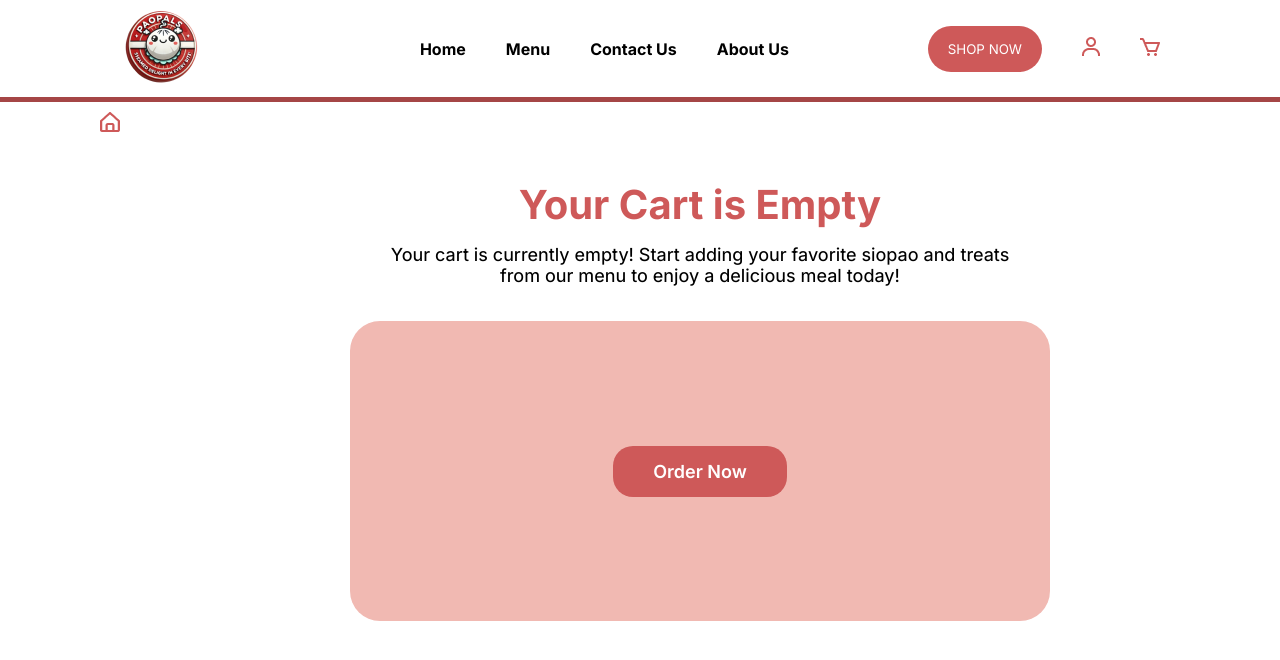
After one commit to DMzRs/CSE7_PaoPals, a PHP site: page /MainPages/cartPage.php in a window 1280 px wide; the page is wider, and only the part inside the window is pictured. The commit adds this page. Shown: the top 660 px of that part. Run offline with PHP 8.4, Linux system fonts and the light colour scheme.

Commit message:
with cart

```diff
--- /dev/null
+++ b/MainPages/cartPage.php
@@ -0,0 +1,81 @@
+<!DOCTYPE html>
+<html lang="en">
+<head>
+<meta charset="UTF-8">
+    <meta name="viewport" content="width=device-width, initial-scale=1.0">
+    <meta charset="UTF-8">
+    <meta name="viewport" content="width=device-width, initial-scale=1.0">
+    <link rel="preconnect" href="https://fonts.googleapis.com">
+    <link rel="preconnect" href="https://fonts.gstatic.com" crossorigin>
+    <link href="https://fonts.googleapis.com/css2?family=Inter:ital,opsz,wght@0,14..32,100..900;1,14..32,100..900&display=swap" rel="stylesheet">
+    <link rel="stylesheet" href="../Styles/cartPage.css?v=<?php echo time(); ?>">
+    <title>PaoPals</title>
+</head>
+<body>
+    <?php include '../Templates/navBar.php'; ?>
+
+    <section class="mainContainer">
+        <!-- Pang if else ni kung naay sulod ang Order Cart
+        <div class="header">
+            <h1>Your Order Cart <img src="../Images/Icon/orderCart_icon.png" alt="order-icon"></h1>
+        </div>
+        <div class="table-header">
+            <div class="name">
+                <h2>Name</h2>
+            </div>
+            <div class="price">
+                <h2>Price</h2>
+            </div>
+            <div class="quantity">
+                <h2>Quantity</h2>
+            </div>
+            <div class="totalPrice">
+                <h2>Total Price</h2>
+            </div>
+        </div>
+        <div class="order-container">
+            <div class="orderName">
+                <h2>Sample Product Name</h2>
+            </div>
+            <div class="orderImg">
+                <img src="../Images/Siopao/sample_1.png" alt="sampleOrder">
+            </div>
+            <div class="orderPrice">
+                <h2>₱90.00</h2>
+            </div>
+            <div class="orderQuantity">
+                    <button class="reduceQuantity"><img src="../Images/Icon/deduct_icon.png" alt="deduct"></button>
+                    <h2>1</h2>
+                    <button class="increaseQuantity"><img src="../Images/Icon/add_icon.png" alt="add"></button>
+            </div>
+            <div class="orderTotalPrice">
+                <h2>₱90.00</h2>
+            </div>
+            <div class="orderDelete">
+                <img src="../Images/Icon/deleteOrder_icon.png" alt="deleteOrder">
+            </div>
+        </div>
+        <div class="total-cost-container">
+            <div class="totalCostTitle">
+                <h2>Total Cost:</h2>
+            </div>
+            <div class="totalCost">
+                <h2>₱90.00</h2>
+            </div>
+        </div>
+        <div class="buttons">
+            <button class="continueOrder"><h2>Continue Order</h2></button>
+            <button class="checkOut"><h2>Checkout</h2></button>
+        </div> -->
+
+        <!-- Kani kung EMPTY -->
+        <div class="titleEmpty">
+            <h1>Your Cart is Empty</h1>
+            <h3>Your cart is currently empty! Start adding your favorite siopao and treats from our menu to enjoy a delicious meal today!</h3>
+        </div>
+        <div class="orderButton-container">
+            <button name="orderNowEmptyCart" onclick="location.href='menuPage.php'">Order Now</button>
+        </div>
+    </section>
+</body>
+</html>
--- /dev/null
+++ b/Styles/cartPage.css
@@ -0,0 +1,261 @@
+*{
+    margin: 0;
+    padding: 0;
+    font-family: Inter;
+}
+
+.mainContainer{
+    margin: 0 auto;
+    margin-top: 180px;
+    width: 100%;
+    width: 1400px;
+    display: flex;
+    flex-direction: column;
+    align-items: center;
+    justify-content: center;
+}
+
+.header{
+    align-self: flex-start;
+
+}
+
+.header h1{
+    color: #CE5959;
+    font-size: 30px;
+}
+
+.header img{
+    width: 40px;
+    height: 35px;
+}
+
+.table-header{
+    border-top: 1px solid black;
+    border-bottom: 1px solid black;
+    width: 100%;
+    width: 1300px;
+    margin: 0 auto;
+    display: flex;
+    flex-direction: row;
+    align-items: center;
+    justify-content: space-between;
+    margin-top: 20px;
+}
+
+.table-header h2{
+    color: #CE5959;
+    padding: 10px 10px;
+    font-size: 20px;
+}
+
+.price{
+    margin-left: 390px;
+}
+
+.quantity{
+    margin-left: 100px;
+}
+
+.totalPrice{
+    margin-right: 150px;
+}
+
+.order-container{
+    width: 100%;
+    width: 1300px;
+    margin: 0 auto;
+    display: flex;
+    flex-direction: row;
+    align-items: center;
+    justify-content: space-between;
+    margin-top: 20px;
+}
+
+.order-container h2{
+    color: black;
+    padding: 10px 0;
+    font-size: 18px;
+    font-weight: 450;
+}
+
+.orderName{
+    width: 190px;
+}
+
+.orderImg img{
+    width: 80px;
+    height: 80px;
+}
+
+.orderImg{
+    margin-left: 120px;
+}
+
+.orderPrice{
+    margin-right: 40px;
+}
+
+.orderQuantity{
+    border: 1px solid black;
+    width: 100%;
+    width: 100px;
+    display: flex;
+    flex-direction: row;
+    align-items: center;
+    justify-content: space-evenly;
+    margin-left: 80px;
+}
+
+.orderQuantity h2{
+    padding: 5px;
+}
+.orderQuantity button{
+    border: 0;
+    background-color: white;
+    align-items: center;
+}
+
+.orderQuantity button:hover{
+    cursor: pointer;
+}
+
+.reduceQuantity{
+    margin-bottom: 7px;
+}
+
+.increaseQuantity{
+    margin-top: 2px;
+}
+
+.orderTotalPrice{
+    margin-left: 40px;
+}
+
+.orderDelete{
+    margin-right: 70px;
+}
+
+.total-cost-container{
+    border-top: 1px solid black;
+    border-bottom: 1px solid black;
+    width: 100%;
+    width: 1300px;
+    margin: 0 auto;
+    display: flex;
+    flex-direction: row;
+    align-items: center;
+    justify-content: flex-end;
+    margin-top: 20px;
+}
+
+.total-cost-container h2{
+    color: black;
+    padding: 10px 0;
+    font-size: 18px;
+    font-weight: 450;
+}
+
+.totalCostTitle{
+    margin-right: 100px;
+}
+
+.totalCost{
+    margin-right: 170px;
+}
+
+.buttons{
+    width: 100%;
+    width: 1250px;
+    margin: 0 auto;
+    margin-top: 20px;
+    display: flex;
+    flex-direction: row;
+    align-items: center;
+    justify-content: space-between;
+}
+
+.buttons button{
+    padding: 10px 10px;
+    background-color: #CE5959;
+    border: 0;
+    border-radius: 10px;
+    font-size: 12px;
+    font-weight: 700;
+    color: white;
+    align-items: center;
+}
+
+.continueOrder{
+    background-image: url(../Images/Icon/continueOrder_icon.png);
+    background-repeat: no-repeat;
+    background-position: 10px;
+}
+
+.checkOut{
+    background-image: url(../Images/Icon/checkOut_icon.png);
+    background-repeat: no-repeat;
+    background-position: 102px;
+}
+
+.continueOrder h2{
+    padding-left: 25px;
+}
+
+.checkOut h2{
+    padding-right: 25px;
+}
+
+.buttons button:hover{
+    background-color: #ff5858;
+    cursor: pointer;
+}
+
+.titleEmpty{
+    width: 1000px;
+    display: flex;
+    flex-direction: column;
+    align-items: center;
+    justify-content: center;
+}
+
+.titleEmpty h1{
+    color: #CE5959;
+    font-size: 40px;
+    margin-bottom: 15px;
+}
+
+.titleEmpty h3{
+    width: 650px;
+    font-size: 18px;
+    font-weight: 450;
+    margin-bottom: 15px;
+    text-align: center;
+}
+
+.orderButton-container{
+    width: 700px;
+    height: 300px;
+    background-color: #F1B9B2;
+    display: flex;
+    align-items: center;
+    justify-content: center;
+    border-radius: 30px;
+    margin-top: 20px;
+}
+
+.orderButton-container button{
+    padding: 15px 40px;
+    background-color: #CE5959;
+    border: 0;
+    border-radius: 20px;
+    font-size: 18px;
+    font-weight: 600;
+    color: white;
+    align-items: center;
+}
+
+.orderButton-container button:hover{
+    background-color: #ff5858;
+    cursor: pointer;
+}
--- a/Templates/navBar.php
+++ b/Templates/navBar.php
@@ -23,7 +23,7 @@
             <div class="action">
                 <button class="shopNowBtn actions" onclick="location.href='createAccount.php'">SHOP NOW</button>
                 <a href=""><img class="actions imgBtns" src="../Images/Icon/username_icon.png" alt="profile"></a>
-                <a href=""><img class="actions imgBtns" src="../Images/Icon/cart_icon.png" alt="cart"></a>
+                <a href="cartPage.php"><img class="actions imgBtns" src="../Images/Icon/cart_icon.png" alt="cart"></a>
             </div>
         </div>
         <div class="block">
```
Also changed, not shown: Images/Icon/add_icon.png (added), Images/Icon/checkOut_icon.png (added), Images/Icon/continueOrder_icon.png (added), Images/Icon/deduct_icon.png (added), Images/Icon/deleteOrder_icon.png (added), Images/Icon/orderCart_icon.png (added).
